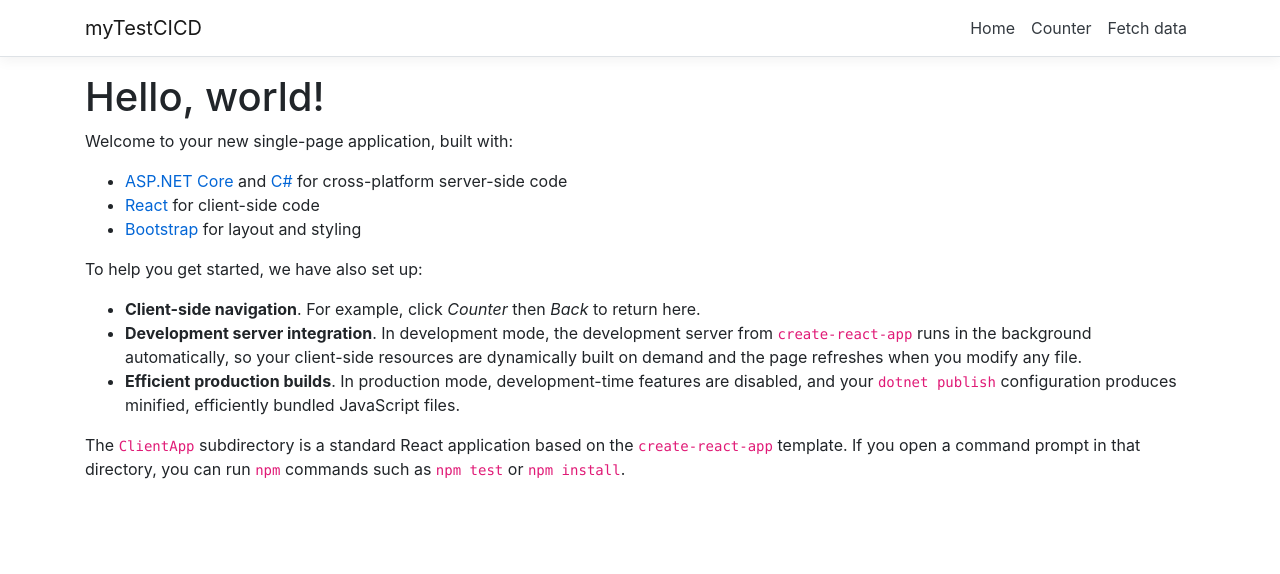
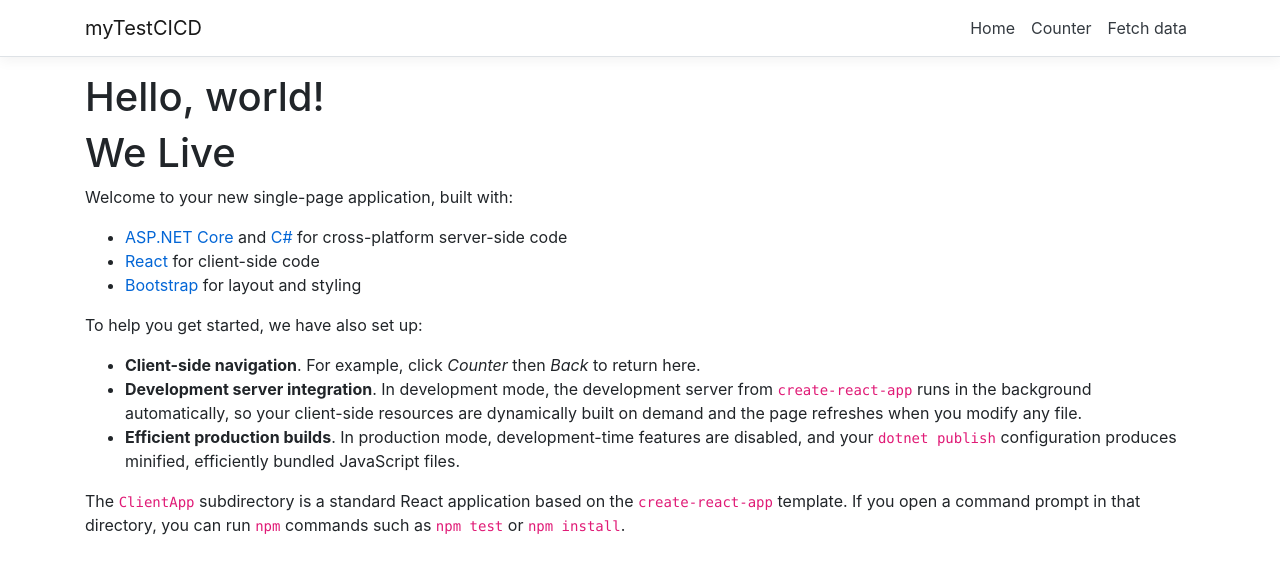
Before and after one commit to abezdev/myTestCICD, a React (Create React App) app in the folder ClientApp/: page / in a window 1280 px wide. Shown: the top 574 px of the page. Built offline with nearby package versions, Linux system fonts and the light colour scheme.

Commit message:
header change

```diff
--- a/ClientApp/src/components/Home.js
+++ b/ClientApp/src/components/Home.js
@@ -6,8 +6,9 @@
   render () {
     return (
       <div>
-        <h1>Hello, world!</h1>
-        <p>Welcome to your new single-page application, built with:</p>
+            <h1>Hello, world!</h1>
+            <h1>We Live</h1>
+        <p>Welcome to your new single-page application, built with: </p>
         <ul>
           <li><a href='https://get.asp.net/'>ASP.NET Core</a> and <a href='https://msdn.microsoft.com/en-us/library/67ef8sbd.aspx'>C#</a> for cross-platform server-side code</li>
           <li><a href='https://facebook.github.io/react/'>React</a> for client-side code</li>
```
Also changed, not shown: 1 other file (tests, documents, lock files or other folders).
